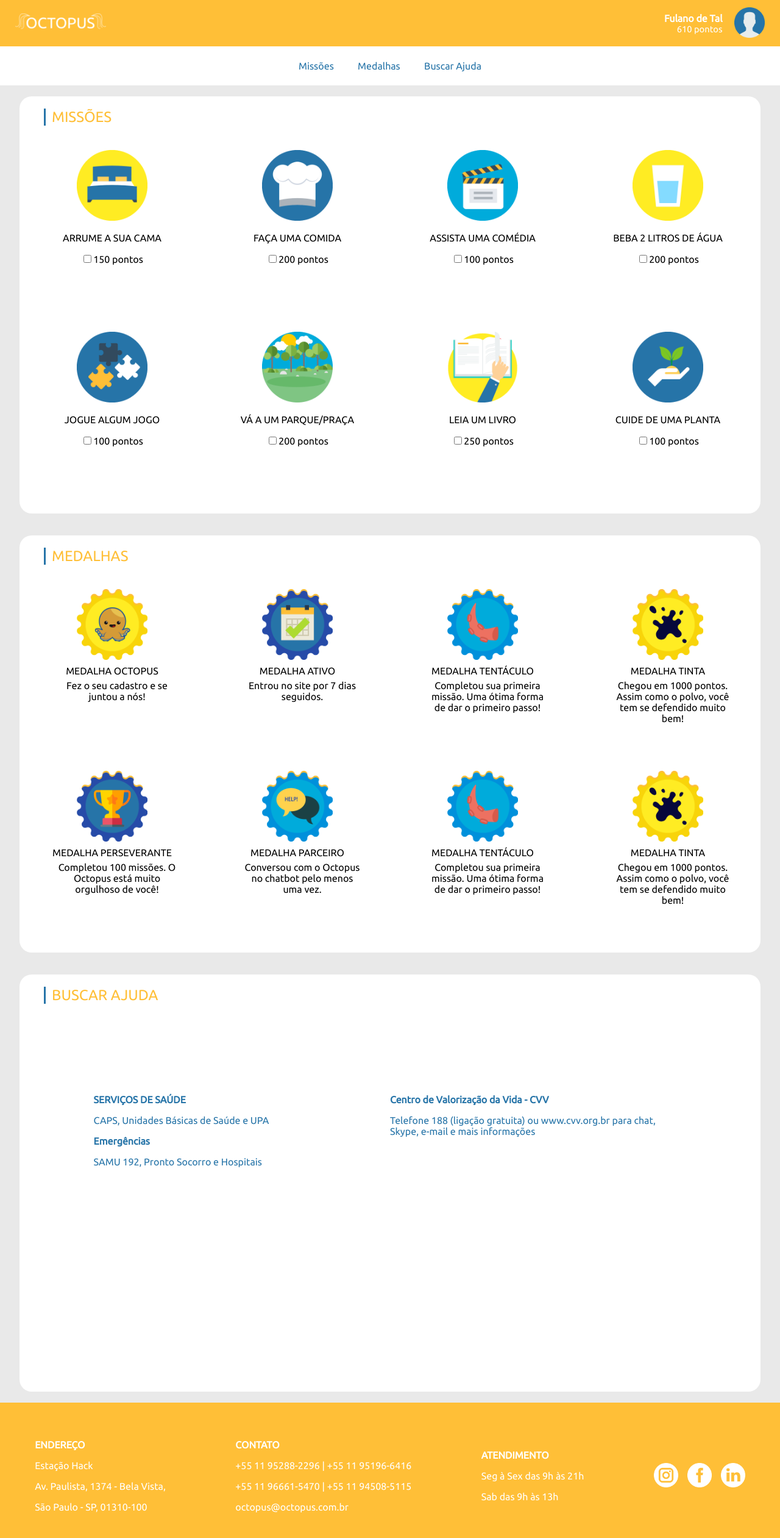
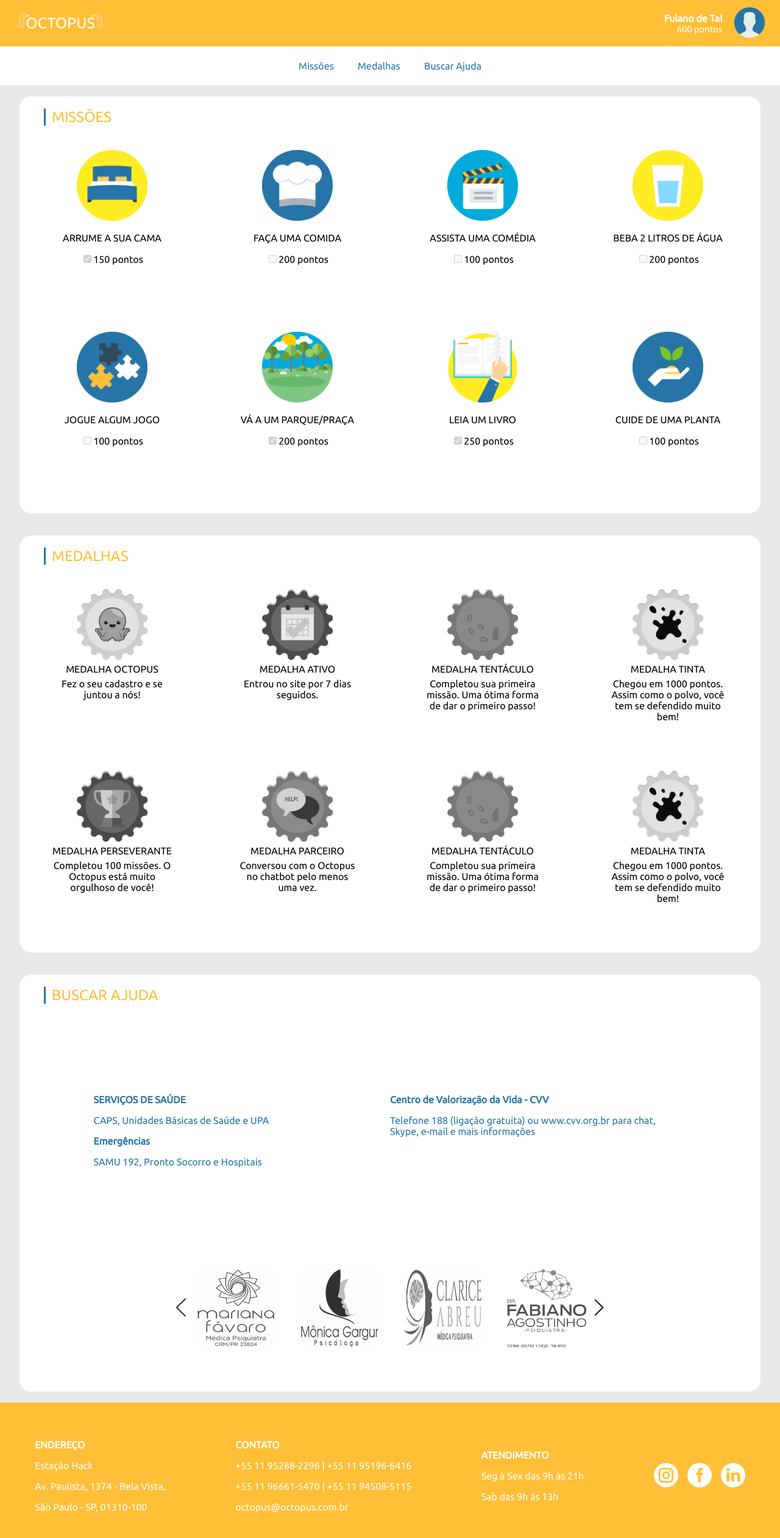
Before and after one commit to vini52/octopus-demoday, a Django app: page /octopus/ in a window 1280 px wide. Shown: the top 2522 px of the page at 61% size. Run offline with Django 3.2, Linux system fonts and the light colour scheme.

Commit message:
Fazer slider na pagina octopus

```diff
--- a/app/static/css/octopus.css
+++ b/app/static/css/octopus.css
@@ -28,6 +28,7 @@ nav p{
 }
 #pontuacao{
     align-items: center;
+    cursor: pointer;
     display: flex;
     justify-content: space-between;
     width: 165px;
@@ -115,8 +116,6 @@ nav p{
 .conteudo-medalhas{
     background-color: white;
     border-radius: 20px;
-    height: 90%;
-    width: 90%;
     display: grid;
     grid-template-areas: 'titulo-medalhas titulo-medalhas titulo-medalhas titulo-medalhas'
                          'icone-medalhas icone-medalhas icone-medalhas icone-medalhas';
@@ -148,10 +147,14 @@ nav p{
     grid-template-rows: 1fr 1fr;
 }
 #medalha{
+    align-items: center;
+    display: flex;
+    flex-direction: column;
     font-family: 'Ubuntu', sans-serif;
     text-align: center;
 }
 #medalha img{
+    filter: grayscale(100%);
     width: 38%;
 }
 #medalha p{
@@ -163,7 +166,6 @@ nav p{
     align-items: center;
     text-align: center;
     width: 200px;
-    margin-left: 60px;
 }
 #ajuda{
     align-items: center;
@@ -190,13 +192,13 @@ nav p{
 .conteudo-ajuda{
     background-color: white;
     border-radius: 20px;
-    height: 90%;
-    width: 90%;
     display: grid;
-    grid-template-areas: 'titulo-ajuda '
-                         'servicos';
+    grid-template-areas: 'titulo-ajuda'
+                         'servicos'
+                         'instituicoes';
     grid-template-rows: 10% 50%;
     height: 95%;
+    max-width: 95%;
     width: 95%;
 }
 .servicos{
@@ -206,6 +208,60 @@ nav p{
     font-family: 'Ubuntu', sans-serif;
     color: #2674A8;
 
+}
+#instituicoes{
+    align-items: center;
+    display: flex;
+    grid-area: instituicoes;
+    justify-content: center;
+    max-width: 100%;
+}
+#instituicoes button{
+    background: none;
+    border: none;
+    cursor: pointer;
+    max-width: 100%;
+    padding: 0;
+}
+#empresas{
+    align-items: center;
+    display: flex;
+    height: 80%;
+    justify-content: center;
+    max-width: 90%;
+    width: 90%;
+}
+#empresas button img{
+    height: 30px;
+}
+.slider{
+    align-items: center;
+    display: flex;
+    margin: 0;
+    max-width: 75%;
+    overflow: hidden;
+    padding: 0;
+    width: 60%;
+}
+.slider li{
+    cursor: pointer;
+    filter: grayscale(100%);
+    list-style: none;
+}
+.slider li:hover{
+    filter: grayscale(0%);
+    transition: .6s;
+}
+.slider li:nth-child(1){
+    margin-left: 10px;
+}
+.slider img{
+    display: inline;
+    float: none;
+    height: 130px;
+    margin: 0 40px 0 0;
+    vertical-align: top;
+    width: 130px;
 }
 #teste{
     width:40%;
--- a/app/templates/octopus.html
+++ b/app/templates/octopus.html
@@ -11,6 +11,7 @@
     <link rel="shortcut icon" href="{% static 'icones/octopus.png' %}" type="image/x-icon">
     <link rel="stylesheet" href="{% static 'css/octopus.css' %}">
     <link href="https://fonts.googleapis.com/css?family=Ubuntu&display=swap" rel="stylesheet">
+    <script src="{% static 'js/octopus.js' %}" defer></script>
     <title>Octopus</title>
 </head>
 
@@ -22,7 +23,7 @@
         <div id="pontuacao">
             <div>
                 <p id="nome-user">Fulano de Tal</p>
-                <p id="pontos">610 pontos</p>
+                <p id="pontos">600 pontos</p>
             </div>
             <div>
                 <img src="{% static 'icones/usuario.png' %}" alt="" id="img-user">
@@ -47,42 +48,42 @@
                 <div id="icone">
                     <img src="{% static 'icones/cama.png' %}" alt="">
                     <p>ARRUME A SUA CAMA</p>
-                    <input type="checkbox" name="" id="">150 pontos
+                    <input type="checkbox" name="" checked id="" disabled>150 pontos
                 </div>
                 <div id="icone">
                     <img src="{% static 'icones/chef.png' %}" alt="">
                     <p>FAÇA UMA COMIDA</p>
-                    <input type="checkbox" name="" id="">200 pontos
+                    <input type="checkbox" name="" id="" disabled>200 pontos
                 </div>
                 <div id="icone">
                     <img src="{% static 'icones/claquete.png' %}" alt="">
                     <p>ASSISTA UMA COMÉDIA</p>
-                    <input type="checkbox" name="" id="">100 pontos
+                    <input type="checkbox" name="" id="" disabled>100 pontos
                 </div>
                 <div id="icone">
                     <img src="{% static 'icones/copo-agua.png' %}" alt="">
                     <p>BEBA 2 LITROS DE ÁGUA</p>
-                    <input type="checkbox" name="" id="">200 pontos
+                    <input type="checkbox" name="" id="" disabled>200 pontos
                 </div>
                 <div id="icone">
                     <img src="{% static 'icones/puzzle.png' %}" alt="">
                     <p>JOGUE ALGUM JOGO</p>
-                    <input type="checkbox" name="" id="">100 pontos
+                    <input type="checkbox" name="" id="" disabled>100 pontos
                 </div>
                 <div id="icone">
                     <img src="{% static 'icones/park.png' %}" alt="">
                     <p>VÁ A UM PARQUE/PRAÇA</p>
-                    <input type="checkbox" name="" id="">200 pontos
+                    <input type="checkbox" name="" checked id="" disabled>200 pontos
                 </div>
                 <div id="icone">
                     <img src="{% static 'icones/livro.png' %}" alt="">
                     <p>LEIA UM LIVRO</p>
-                    <input type="checkbox" name="" id="">250 pontos
+                    <input type="checkbox" name="" checked id="" disabled>250 pontos
                 </div>
                 <div id="icone">
                     <img src="{% static 'icones/planta.png' %}" alt="">
                     <p>CUIDE DE UMA PLANTA</p>
-                    <input type="checkbox" name="" id="">100 pontos
+                    <input type="checkbox" name="" id="" disabled>100 pontos
                 </div>
             </div>
         </div>
@@ -174,6 +175,31 @@
                     </p>
                 </div>
             </div>
+            <div id="instituicoes">
+                <div id="empresas">
+                    <button id="btn-back"><img src="{% static 'icones/back.png' %}" alt=""></button>
+                    <ol class="slider">
+                        <li>
+                            <img src="{% static 'imagens/empresa1.png' %}" alt="">
+                        </li>
+                        <li>
+                            <img src="{% static 'imagens/empresa2.jpg' %}" alt="">
+                        </li>
+                        <li>
+                            <img src="{% static 'imagens/empresa3.jpg' %}" alt="">
+                        </li>
+                        <li>
+                            <img src="{% static 'imagens/empresa4.png' %}" alt="">
+                        </li>
+                        <li>
+                            <img src="{% static 'imagens/empresa5.jpg' %}" alt="">
+                        </li>
+                        <li>
+                            <img src="{% static 'imagens/empresa6.jpg' %}" alt="">
+                        </li>
+                    </ol>
+                    <button id="btn-next"><img src="{% static 'icones/next.png' %}" alt=""></button>
+            </div>
         </div>
     </section>
     {% endblock %}
```
Also changed, not shown: app/static/js/octopus.js (added, +28 -0 lines), app/static/icones/back.png (added), app/static/icones/next.png (added).
